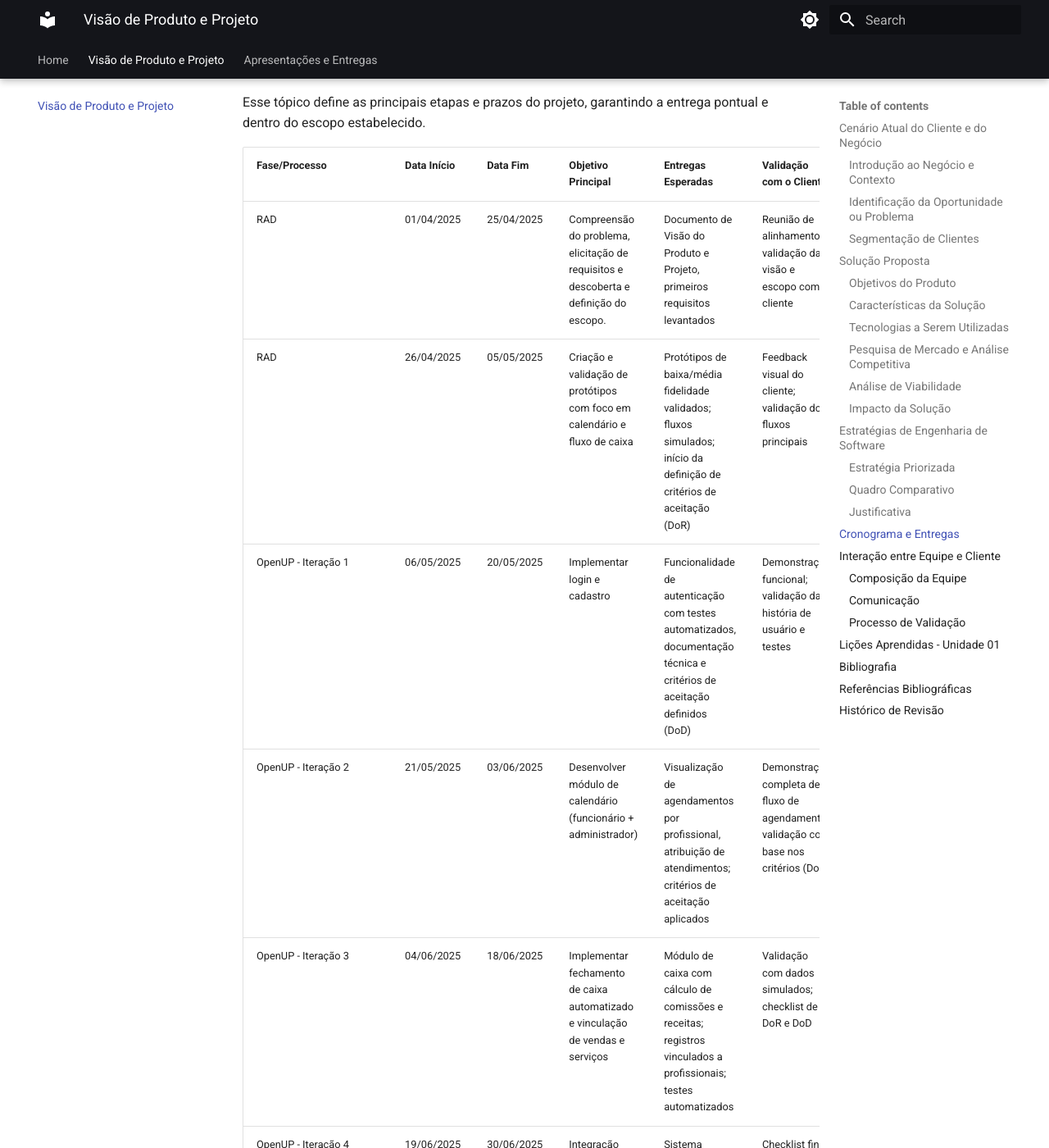
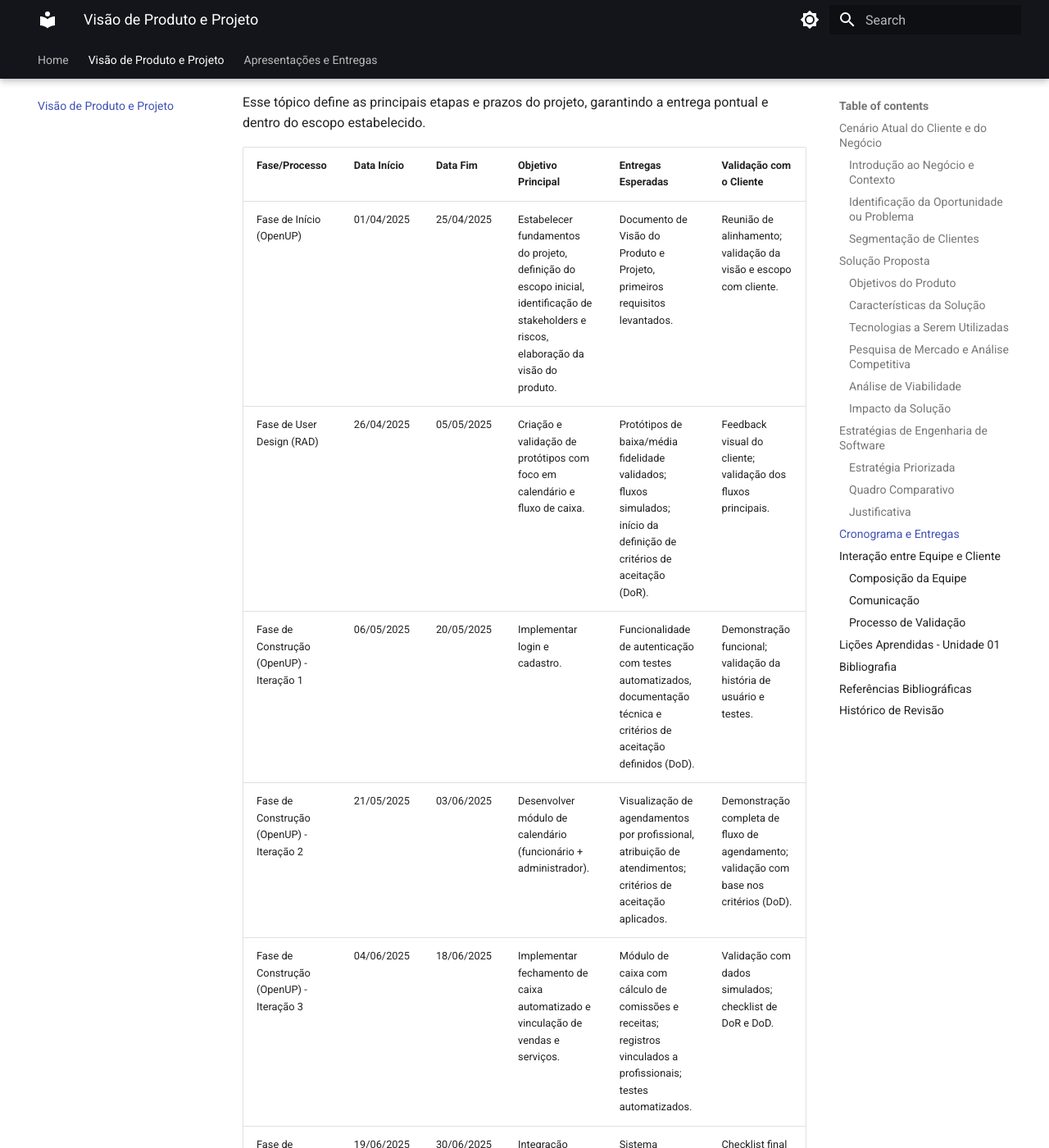
Before and after one commit to mdsreq-fga-unb/2025.1-T02-GestaoVSM, an MkDocs documentation site: the page built from docs/visao_prod_proj.md, in a window 1280 px wide and 1400 px high, scrolled down 6754 px. Shown: the whole window at 82% size. Built offline with MkDocs 1.6.1 and Material for MkDocs 9.7.7, drawn with Linux system fonts in a browser that asks for light colours; some of the changed text lies outside the part shown.

Commit message:
Update visao_prod_proj.md
Alteração no cronograma do projeto

```diff
--- a/docs/visao_prod_proj.md
+++ b/docs/visao_prod_proj.md
@@ -135,13 +135,13 @@ Esse tópico define as principais etapas e prazos do projeto, garantindo a entre
 
 |Fase/Processo|Data Início|Data Fim|Objetivo Principal|Entregas Esperadas|Validação com o Cliente|
 |-------------|-----------|--------|------------------|------------------|-----------------------|
-|RAD|01/04/2025|25/04/2025|Compreensão do problema, elicitação de requisitos e descoberta e definição do escopo.|Documento de Visão do Produto e Projeto, primeiros requisitos levantados|Reunião de alinhamento; validação da visão e escopo com cliente|
-|RAD|26/04/2025|05/05/2025|Criação e validação de protótipos com foco em calendário e fluxo de caixa|Protótipos de baixa/média fidelidade validados; fluxos simulados; início da definição de critérios de aceitação (DoR)|Feedback visual do cliente; validação dos fluxos principais|
-|OpenUP - Iteração 1|06/05/2025|20/05/2025|Implementar login e cadastro|Funcionalidade de autenticação com testes automatizados, documentação técnica e critérios de aceitação definidos (DoD)|Demonstração funcional; validação da história de usuário e testes|
-|OpenUP - Iteração 2|21/05/2025|03/06/2025|Desenvolver módulo de calendário (funcionário + administrador)|Visualização de agendamentos por profissional, atribuição de atendimentos; critérios de aceitação aplicados|Demonstração completa de fluxo de agendamento; validação com base nos critérios (DoD)|
-|OpenUP - Iteração 3|04/06/2025|18/06/2025|Implementar fechamento de caixa automatizado e vinculação de vendas e serviços|Módulo de caixa com cálculo de comissões e receitas; registros vinculados a profissionais; testes automatizados|Validação com dados simulados; checklist de DoR e DoD|
-|OpenUP - Iteração 4|19/06/2025|30/06/2025|Integração geral, ajustes finais e preparação para entrega|Sistema funcional integrado, documentação atualizada, revisão da experiência do usuário|Checklist final de critérios de aceitação; validação completa do sistema|
-|Finalização/Apresentação|01/07/2025|15/07/2025|Finalizar o projeto, documentar e apresentar resultados|Produto estável e completo, documentação final, apresentação do sistema|Validação formal do cliente; feedback final|
+|Fase de Início (OpenUP)|01/04/2025|25/04/2025|Estabelecer fundamentos do projeto, definição do escopo inicial, identificação de stakeholders e riscos, elaboração da visão do produto.|Documento de Visão do Produto e Projeto, primeiros requisitos levantados.|Reunião de alinhamento; validação da visão e escopo com cliente.|
+|Fase de User Design (RAD)|26/04/2025|05/05/2025|Criação e validação de protótipos com foco em calendário e fluxo de caixa.|Protótipos de baixa/média fidelidade validados; fluxos simulados; início da definição de critérios de aceitação (DoR).|Feedback visual do cliente; validação dos fluxos principais.|
+|Fase de Construção (OpenUP) - Iteração 1|06/05/2025|20/05/2025|Implementar login e cadastro.|Funcionalidade de autenticação com testes automatizados, documentação técnica e critérios de aceitação definidos (DoD).|Demonstração funcional; validação da história de usuário e testes.|
+|Fase de Construção (OpenUP) - Iteração 2|21/05/2025|03/06/2025|Desenvolver módulo de calendário (funcionário + administrador).|Visualização de agendamentos por profissional, atribuição de atendimentos; critérios de aceitação aplicados.|Demonstração completa de fluxo de agendamento; validação com base nos critérios (DoD).|
+|Fase de Construção (OpenUP) - Iteração 3|04/06/2025|18/06/2025|Implementar fechamento de caixa automatizado e vinculação de vendas e serviços.|Módulo de caixa com cálculo de comissões e receitas; registros vinculados a profissionais; testes automatizados.|Validação com dados simulados; checklist de DoR e DoD.|
+|Fase de Construção (OpenUP) - Iteração 4|19/06/2025|30/06/2025|Integração geral, ajustes finais e preparação para entrega.|Sistema funcional integrado, documentação atualizada, revisão da experiência do usuário.|Checklist final de critérios de aceitação; validação completa do sistema.|
+|Fase de Transição (OpenUP)|01/07/2025|15/07/2025|Finalizar o projeto, documentar e apresentar resultados.|Produto estável e completo, documentação final, apresentação do sistema.|Validação formal do cliente; feedback final.|
 
 ## Interação entre Equipe e Cliente
 
```
